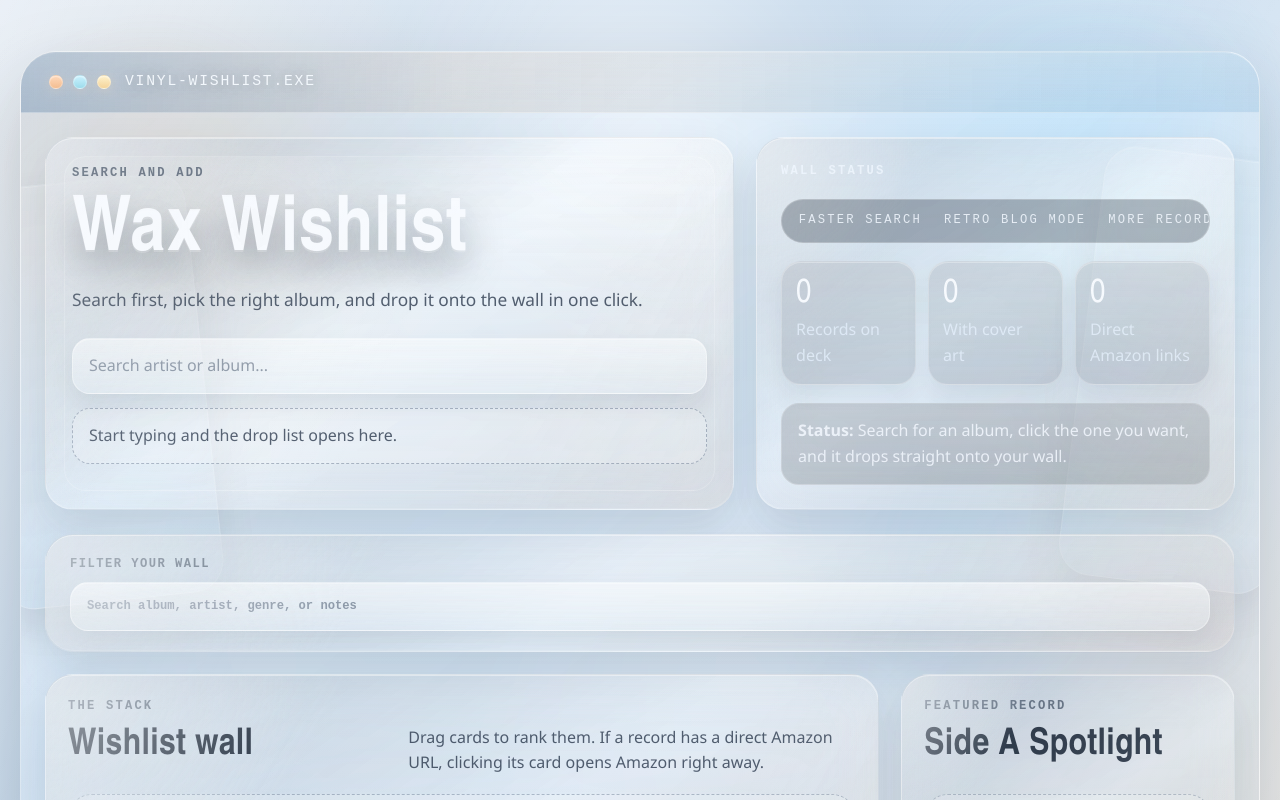
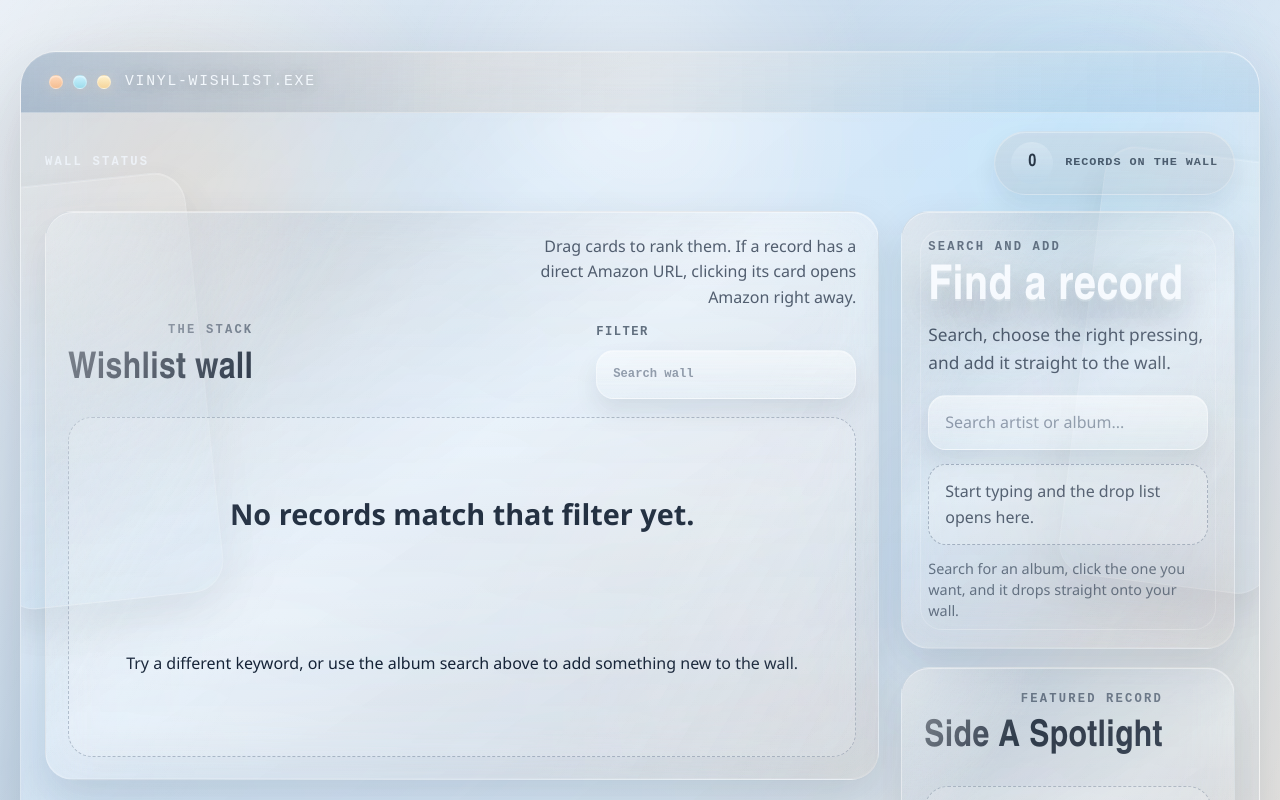
Before and after one commit to Ofeko22/Vinyl-wishlist, a React (Vite) app: page / in a window 1280 px wide. Shown: the top 800 px of the page. Built offline with nearby package versions, Linux system fonts and the light colour scheme.

Commit message:
Refine wall-first layout

```diff
--- a/src/App.css
+++ b/src/App.css
@@ -57,7 +57,7 @@
 }
 
 .browser-bar,
-.priority-layout,
+.top-status-bar,
 .toolbar-card,
 .content-layout {
   position: relative;
@@ -112,22 +112,15 @@
   text-transform: uppercase;
 }
 
-.priority-layout,
 .content-layout {
   display: grid;
   gap: 22px;
-  padding: 24px;
-}
-
-.priority-layout {
-  grid-template-columns: minmax(0, 1.18fr) minmax(300px, 0.82fr);
-  align-items: start;
 }
 
 .content-layout {
   grid-template-columns: minmax(0, 1.35fr) minmax(300px, 0.72fr);
   align-items: start;
-  padding-top: 0;
+  padding: 8px 24px 24px;
 }
 
 .widget-card,
@@ -148,6 +141,56 @@
     inset 0 -1px 0 rgba(255, 255, 255, 0.12);
   backdrop-filter: blur(26px) saturate(135%);
   -webkit-backdrop-filter: blur(26px) saturate(135%);
+}
+
+.top-status-bar {
+  display: flex;
+  align-items: center;
+  justify-content: space-between;
+  gap: 16px;
+  padding: 18px 24px 8px;
+}
+
+.top-status-pill {
+  display: inline-flex;
+  align-items: center;
+  gap: 12px;
+  padding: 10px 16px;
+  border-radius: 999px;
+  border: 1px solid rgba(255, 255, 255, 0.24);
+  background:
+    linear-gradient(180deg, rgba(255, 255, 255, 0.26), rgba(255, 255, 255, 0.12)),
+    rgba(14, 25, 38, 0.1);
+  box-shadow:
+    inset 0 1px 0 rgba(255, 255, 255, 0.32),
+    0 12px 24px rgba(15, 25, 39, 0.08);
+}
+
+.top-status-count {
+  display: inline-flex;
+  align-items: center;
+  justify-content: center;
+  min-width: 42px;
+  min-height: 42px;
+  padding: 0 10px;
+  border-radius: 999px;
+  background:
+    linear-gradient(180deg, rgba(255, 255, 255, 0.42), rgba(255, 255, 255, 0.18)),
+    rgba(93, 158, 208, 0.18);
+  color: rgba(17, 31, 48, 0.88);
+  font-family: var(--display);
+  font-size: 1.1rem;
+  font-weight: 800;
+  line-height: 1;
+}
+
+.top-status-copy {
+  color: rgba(20, 37, 58, 0.72);
+  font-family: var(--mono);
+  font-size: 0.74rem;
+  font-weight: 700;
+  letter-spacing: 0.08em;
+  text-transform: uppercase;
 }
 
 .widget-card::before,
@@ -172,6 +215,10 @@
   padding: 26px;
 }
 
+.search-priority-card--sidebar .search-priority-copy h1 {
+  font-size: clamp(2rem, 4vw, 3rem);
+}
+
 .search-priority-card::after {
   content: '';
   position: absolute;
@@ -194,6 +241,11 @@
 .search-priority-copy {
   display: grid;
   gap: 10px;
+}
+
+.side-column {
+  display: grid;
+  gap: 18px;
 }
 
 .hero-card--compact {
@@ -314,15 +366,6 @@
   gap: 14px;
 }
 
-.toolbar-card {
-  margin: 0 24px 22px;
-  padding: 20px 24px;
-}
-
-.toolbar-card--single {
-  display: flex;
-}
-
 .filter-field,
 .add-form label {
   display: flex;
@@ -338,6 +381,16 @@
 
 .filter-field {
   flex: 1;
+}
+
+.filter-field--compact {
+  min-width: min(260px, 100%);
+  max-width: 280px;
+  margin-left: auto;
+}
+
+.filter-field--compact input {
+  padding-block: 12px;
 }
 
 .search-stack input,
@@ -519,6 +572,13 @@
   margin-bottom: 18px;
 }
 
+.section-tools {
+  display: grid;
+  justify-items: end;
+  gap: 12px;
+  max-width: 320px;
+}
+
 .section-heading h2 {
   font-size: clamp(1.4rem, 3vw, 2.3rem);
   color: rgba(22, 34, 51, 0.92);
@@ -526,6 +586,7 @@
 
 .section-heading p {
   max-width: 28rem;
+  text-align: right;
 }
 
 .record-grid {
@@ -774,6 +835,13 @@
   justify-content: flex-start;
 }
 
+.search-status-note {
+  margin: 0;
+  color: rgba(22, 39, 59, 0.62);
+  font-size: 0.9rem;
+  line-height: 1.45;
+}
+
 .empty-state {
   display: grid;
   place-items: center;
@@ -813,7 +881,6 @@
 }
 
 @media (max-width: 1080px) {
-  .priority-layout,
   .content-layout,
   .content-layout--compact {
     grid-template-columns: 1fr;
@@ -821,6 +888,24 @@
 
   .record-grid {
     grid-template-columns: repeat(auto-fill, minmax(160px, 1fr));
+  }
+
+  .section-heading {
+    align-items: start;
+  }
+
+  .section-tools {
+    justify-items: stretch;
+    max-width: none;
+  }
+
+  .section-heading p {
+    text-align: left;
+  }
+
+  .filter-field--compact {
+    margin-left: 0;
+    max-width: none;
   }
 }
 
@@ -830,19 +915,13 @@
   }
 
   .browser-bar,
-  .priority-layout,
   .content-layout,
-  .toolbar-card {
+  .top-status-bar {
     padding-inline: 16px;
   }
 
-  .priority-layout,
   .content-layout {
     gap: 18px;
-  }
-
-  .toolbar-card {
-    margin-inline: 12px;
   }
 
   .hero-stats,
@@ -850,6 +929,7 @@
     grid-template-columns: 1fr;
   }
 
+  .top-status-bar,
   .section-heading,
   .record-actions {
     flex-direction: column;
--- a/src/App.jsx
+++ b/src/App.jsx
@@ -277,9 +277,6 @@ function App() {
   }
 
   const wishlistCount = wishlist.length
-  const coverCount = wishlist.filter((record) => Boolean(record.coverUrl)).length
-  const amazonReadyCount = wishlist.filter((record) => Boolean(record.amazonUrl)).length
-
   return (
     <main className="page-shell">
       <div className="blog-frame">
@@ -292,137 +289,14 @@ function App() {
           <p>vinyl-wishlist.exe</p>
         </header>
 
-        <section className="priority-layout">
-          <section className="widget-card search-priority-card">
-            <div className="search-priority-copy">
-              <p className="eyebrow">Search and add</p>
-              <h1>Wax Wishlist</h1>
-              <p className="hero-copy">
-                Search first, pick the right album, and drop it onto the wall in one
-                click.
-              </p>
+        <section className="top-status-bar" aria-label="Wishlist status">
+          <p className="eyebrow">Wall status</p>
+          <div className="top-status-pill">
+            <span className="top-status-count">{wishlistCount}</span>
+            <span className="top-status-copy">
+              {wishlistCount === 1 ? 'record on the wall' : 'records on the wall'}
+            </span>
           </div>
-
-            <div className="search-stack search-stack--priority">
-              <label className="sr-only" htmlFor="catalog-search-input">
-                Search the album catalog
-              </label>
-              <input
-                id="catalog-search-input"
-                name="catalogQuery"
-                type="text"
-                value={catalogQuery}
-                onChange={(event) => setCatalogQuery(event.target.value)}
-                placeholder="Search artist or album..."
-                autoComplete="off"
-              />
-
-              {catalogQuery.trim() ? (
-                <div className="search-dropdown" role="listbox" aria-label="Album results">
-                  {catalogLoading ? (
-                    <p className="dropdown-status">Searching the stacks...</p>
-                  ) : null}
-
-                  {!catalogLoading && catalogError ? (
-                    <p className="dropdown-status is-error">{catalogError}</p>
-                  ) : null}
-
-                  {!catalogLoading && !catalogError && catalogResults.length > 0
-                    ? catalogResults.map((result) => (
-                        <button
-                          key={result.id}
-                          className="dropdown-option"
-                          type="button"
-                          onClick={() => handleAddCatalogResult(result)}
-                        >
-                          {result.coverUrl ? (
-                            <img
-                              className="dropdown-cover"
-                              src={result.coverUrl}
-                              alt=""
-                              loading="lazy"
-                              referrerPolicy="no-referrer"
-                            />
-                          ) : (
-                            <div
-                              className="dropdown-cover fallback-cover"
-                              aria-hidden="true"
-                            >
-                              <span>{result.album.slice(0, 1)}</span>
-                            </div>
-                          )}
-
-                          <span className="dropdown-copy">
-                            <strong>{result.album}</strong>
-                            <span>{result.artist || 'Unknown artist'}</span>
-                            <span>
-                              {result.year || 'Year unknown'}
-                              {result.genre ? ` • ${result.genre}` : ''}
-                            </span>
-                          </span>
-                        </button>
-                      ))
-                    : null}
-
-                  {!catalogLoading &&
-                  !catalogError &&
-                  catalogQuery.trim() &&
-                  catalogResults.length === 0 ? (
-                    <p className="dropdown-status">No matches yet for that search.</p>
-                  ) : null}
-                </div>
-              ) : (
-                <p className="catalog-prompt">
-                  Start typing and the drop list opens here.
-                </p>
-              )}
-            </div>
-          </section>
-
-          <aside className="hero-card hero-card--compact">
-            <p className="eyebrow">Wall status</p>
-            <div className="marquee marquee--compact" aria-label="Moving status banner">
-              <div className="marquee-track">
-                <span>MORE RECORDS</span>
-                <span>FASTER SEARCH</span>
-                <span>RETRO BLOG MODE</span>
-                <span>MORE RECORDS</span>
-                <span>FASTER SEARCH</span>
-                <span>RETRO BLOG MODE</span>
-              </div>
-            </div>
-
-            <div className="hero-stats hero-stats--compact">
-              <article>
-                <span>{wishlistCount}</span>
-                <p>Records on deck</p>
-              </article>
-              <article>
-                <span>{coverCount}</span>
-                <p>With cover art</p>
-              </article>
-              <article>
-                <span>{amazonReadyCount}</span>
-                <p>Direct Amazon links</p>
-              </article>
-            </div>
-
-            <div className="status-note">
-              <strong>Status:</strong> {statusMessage}
-            </div>
-          </aside>
-        </section>
-
-        <section className="toolbar-card toolbar-card--single">
-          <label className="filter-field">
-            <span>Filter your wall</span>
-            <input
-              type="search"
-              value={wallFilterQuery}
-              onChange={(event) => setWallFilterQuery(event.target.value)}
-              placeholder="Search album, artist, genre, or notes"
-            />
-          </label>
         </section>
 
         <section className="content-layout content-layout--compact">
@@ -432,10 +306,21 @@ function App() {
                 <p className="eyebrow">The stack</p>
                 <h2>Wishlist wall</h2>
               </div>
+              <div className="section-tools">
                 <p>
                   Drag cards to rank them. If a record has a direct Amazon URL,
                   clicking its card opens Amazon right away.
                 </p>
+                <label className="filter-field filter-field--compact">
+                  <span>Filter</span>
+                  <input
+                    type="search"
+                    value={wallFilterQuery}
+                    onChange={(event) => setWallFilterQuery(event.target.value)}
+                    placeholder="Search wall"
+                  />
+                </label>
+              </div>
             </div>
 
             {filteredWishlist.length > 0 ? (
@@ -525,7 +410,93 @@ function App() {
             )}
           </section>
 
-          <aside className="spotlight-card">
+          <aside className="side-column">
+            <section className="widget-card search-priority-card search-priority-card--sidebar">
+              <div className="search-priority-copy">
+                <p className="eyebrow">Search and add</p>
+                <h1>Find a record</h1>
+                <p className="hero-copy">
+                  Search, choose the right pressing, and add it straight to the wall.
+                </p>
+              </div>
+
+              <div className="search-stack search-stack--priority">
+                <label className="sr-only" htmlFor="catalog-search-input">
+                  Search the album catalog
+                </label>
+                <input
+                  id="catalog-search-input"
+                  name="catalogQuery"
+                  type="text"
+                  value={catalogQuery}
+                  onChange={(event) => setCatalogQuery(event.target.value)}
+                  placeholder="Search artist or album..."
+                  autoComplete="off"
+                />
+
+                {catalogQuery.trim() ? (
+                  <div className="search-dropdown" role="listbox" aria-label="Album results">
+                    {catalogLoading ? (
+                      <p className="dropdown-status">Searching the stacks...</p>
+                    ) : null}
+
+                    {!catalogLoading && catalogError ? (
+                      <p className="dropdown-status is-error">{catalogError}</p>
+                    ) : null}
+
+                    {!catalogLoading && !catalogError && catalogResults.length > 0
+                      ? catalogResults.map((result) => (
+                          <button
+                            key={result.id}
+                            className="dropdown-option"
+                            type="button"
+                            onClick={() => handleAddCatalogResult(result)}
+                          >
+                            {result.coverUrl ? (
+                              <img
+                                className="dropdown-cover"
+                                src={result.coverUrl}
+                                alt=""
+                                loading="lazy"
+                                referrerPolicy="no-referrer"
+                              />
+                            ) : (
+                              <div
+                                className="dropdown-cover fallback-cover"
+                                aria-hidden="true"
+                              >
+                                <span>{result.album.slice(0, 1)}</span>
+                              </div>
+                            )}
+
+                            <span className="dropdown-copy">
+                              <strong>{result.album}</strong>
+                              <span>{result.artist || 'Unknown artist'}</span>
+                              <span>
+                                {result.year || 'Year unknown'}
+                                {result.genre ? ` • ${result.genre}` : ''}
+                              </span>
+                            </span>
+                          </button>
+                        ))
+                      : null}
+
+                    {!catalogLoading &&
+                    !catalogError &&
+                    catalogQuery.trim() &&
+                    catalogResults.length === 0 ? (
+                      <p className="dropdown-status">No matches yet for that search.</p>
+                    ) : null}
+                  </div>
+                ) : (
+                  <p className="catalog-prompt">Start typing and the drop list opens here.</p>
+                )}
+
+                <p className="search-status-note">{statusMessage}</p>
+              </div>
+            </section>
+
+            <section className="spotlight-card">
               <div className="section-heading">
                 <div>
                   <p className="eyebrow">Featured record</p>
@@ -551,7 +522,9 @@ function App() {
                   </div>
 
                   <div className="spotlight-copy">
-                  <p className="spotlight-kicker">{selectedVinyl.artist || 'Unknown artist'}</p>
+                    <p className="spotlight-kicker">
+                      {selectedVinyl.artist || 'Unknown artist'}
+                    </p>
                     <h3>{selectedVinyl.album}</h3>
                     <div className="spotlight-tags">
                       <span>{selectedVinyl.year || 'Year unknown'}</span>
@@ -578,9 +551,10 @@ function App() {
               ) : (
                 <div className="empty-state spotlight-empty">
                   <h3>Your wall is ready for its first record.</h3>
-                <p>Search for an album above and click a match to add it instantly.</p>
+                  <p>Search for an album on the right and click a match to add it instantly.</p>
                 </div>
               )}
+            </section>
           </aside>
         </section>
       </div>
```
Lines whose indentation alone changed are shown as unchanged.
